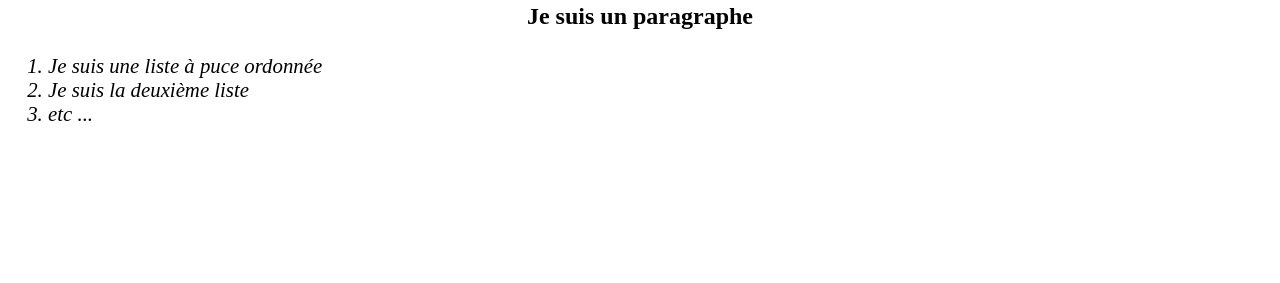
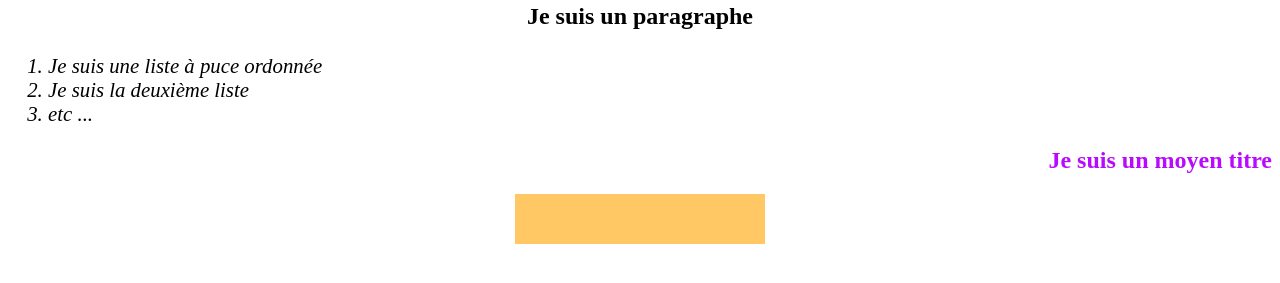
Before and after one commit to Elyrria/Gerez-du-code-avec-Git-et-GitHub, a plain HTML site: page index.html in a window 1280 px wide. Shown: the part 79-362 px from the top of the page. Drawn offline with Linux system fonts and the light colour scheme.

Commit message:
Ajout d'un h2, d'un cube et d'une partie au README

```diff
--- a/index.html
+++ b/index.html
@@ -16,6 +16,9 @@
         <li>Je suis la deuxième liste</li>
         <li>etc ...</li>
     </ol>
+
+    <h2>Je suis un moyen titre</h2>
+    <div class="cube"></div>
 </body>
 
 </html>
--- a/style.css
+++ b/style.css
@@ -1,15 +1,27 @@
-h1{
+h1 {
     color: rgb(180, 41, 87);
     text-align: center;
 }
 
-p{
+p {
     text-align: center;
     font-size: 1.5em;
     font-weight: bold;
 }
 
-ol{
+ol {
     font-size: 1.3em;
     font-style: italic;
 }
+
+h2 {
+    color: rgb(185, 10, 500);
+    text-align: right;
+}
+
+.cube {
+    background-color: rgb(400, 200, 100);
+    width: 250px;
+    height: 50px;
+    margin: auto;
+}
```
Also changed, not shown: 1 other file.
